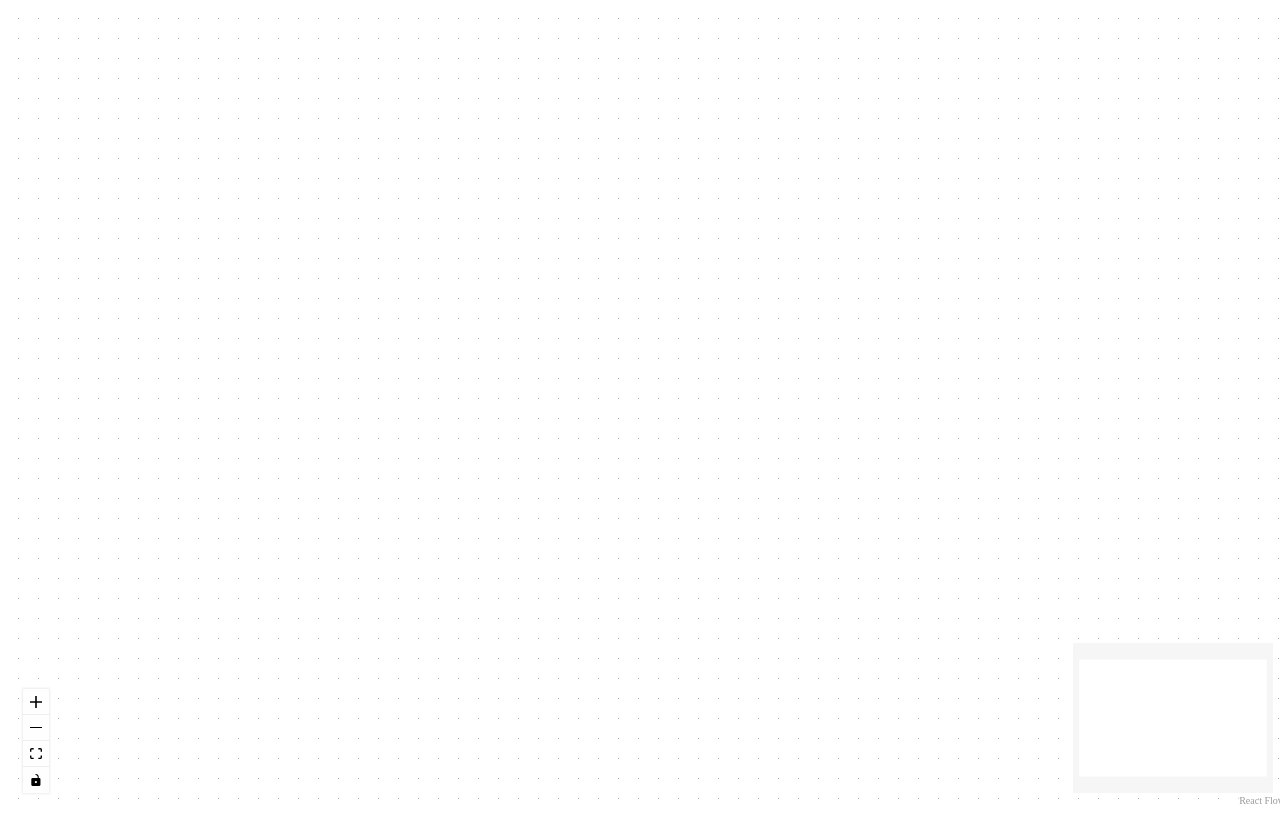
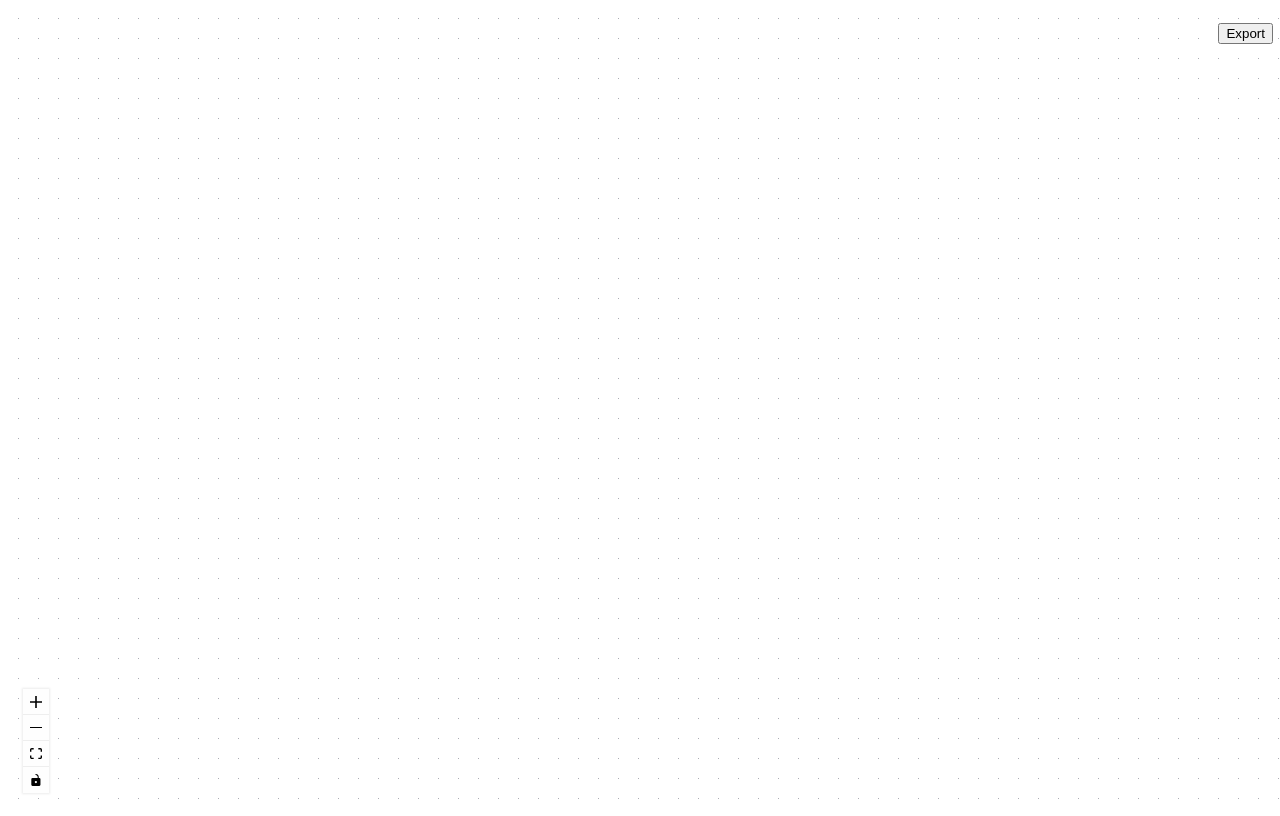
Before and after one commit to FFgraph/app, a React (Vite) app: page / in a window 1280 px wide. Built offline with nearby package versions, Linux system fonts and the light colour scheme.

Commit message:
feat: add export button skeleton for exporting graph to command
Signed-off-by: Saurav Sharma <appdroiddeveloper@gmail.com>

```diff
--- /dev/null
+++ b/app/components/Button.tsx
@@ -0,0 +1,15 @@
+import type React from "react";
+
+interface ButtonProps extends React.ButtonHTMLAttributes<HTMLButtonElement> {}
+
+export default function Button(props: ButtonProps) {
+    return (
+        <button
+            type="button"
+            className={props.className}
+            onClick={props.onClick}
+        >
+            {props.children}
+        </button>
+    );
+}
--- /dev/null
+++ b/app/components/Dialog.tsx
@@ -0,0 +1,14 @@
+import type React from "react";
+import { forwardRef } from "react";
+
+interface DialogProps extends React.DialogHTMLAttributes<HTMLDialogElement> {}
+
+export default forwardRef<HTMLDialogElement, DialogProps>(
+    function Dialog(props, ref) {
+        return (
+            <dialog ref={ref} className={props.className}>
+                {props.children}
+            </dialog>
+        );
+    },
+);
--- a/app/components/NodeGraph.tsx
+++ b/app/components/NodeGraph.tsx
@@ -1,12 +1,40 @@
-import { Background, Controls, MiniMap, ReactFlow } from "@xyflow/react";
+import { Background, Controls, Panel, ReactFlow } from "@xyflow/react";
+import type { ReactFlowInstance } from "@xyflow/react";
 import "@xyflow/react/dist/style.css";
+import Button from "./Button";
+import { useRef, useState } from "react";
+import Dialog from "./Dialog";
 
 export default function NodeGraph() {
+    const dialogRef = useRef<HTMLDialogElement>(null);
+    const [dialogText, setDialogText] = useState("");
+    const [flowInstance, setFlowInstance] = useState<ReactFlowInstance | null>(
+        null,
+    );
+
+    const onClickExportButton = () => {
+        if (flowInstance) {
+            setDialogText(JSON.stringify(flowInstance.toObject()));
+            if (dialogRef.current) {
+                dialogRef.current.showModal();
+            }
+        }
+    };
+
     return (
-        <ReactFlow>
-            <Background />
-            <Controls />
-            <MiniMap />
-        </ReactFlow>
+        <div className="uno-h-100% uno-w-100%">
+            <Dialog ref={dialogRef}>{dialogText}</Dialog>
+            <ReactFlow
+                fitView
+                onInit={setFlowInstance}
+                proOptions={{ hideAttribution: true }}
+            >
+                <Background />
+                <Controls />
+                <Panel position="top-right">
+                    <Button onClick={onClickExportButton}>Export</Button>
+                </Panel>
+            </ReactFlow>
+        </div>
     );
 }
--- a/tauri.conf.json
+++ b/tauri.conf.json
@@ -13,8 +13,7 @@
         "windows": [
             {
                 "title": "FFgraph",
-                "width": 800,
-                "height": 600
+                "maximized": true
             }
         ],
         "security": {
```
Also changed, not shown: 2 other files (tests, documents, lock files or other folders).
